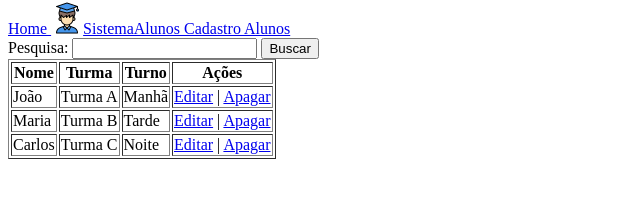
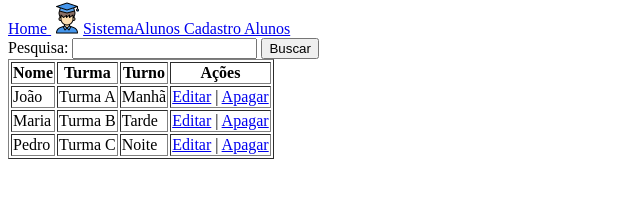
Before and after one commit to JonnyKaleu20/proway-curso-html-atividade-main, a plain HTML site: page paginas/alunos/index.html in a window 1280 px wide. Shown: the part 78-276 px from the top of the page, without its empty margins (0-640 px from the left). Drawn offline with Linux system fonts and the light colour scheme.

Commit message:
Atualizacao do repertorio

```diff
--- a/paginas/alunos/index.html
+++ b/paginas/alunos/index.html
@@ -50,7 +50,7 @@
             </td>
         </tr>
         <tr>
-            <td>Carlos</td>
+            <td>Pedro</td>
             <td>Turma C</td>
             <td>Noite</td>
             <td>
```
